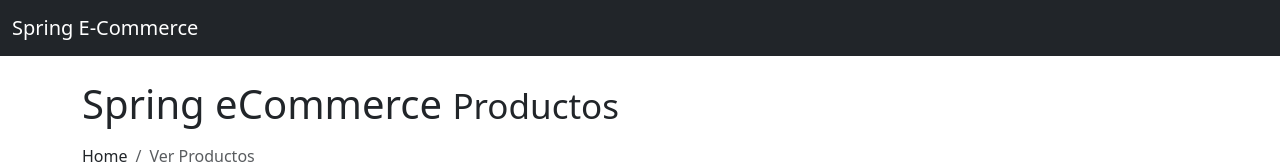
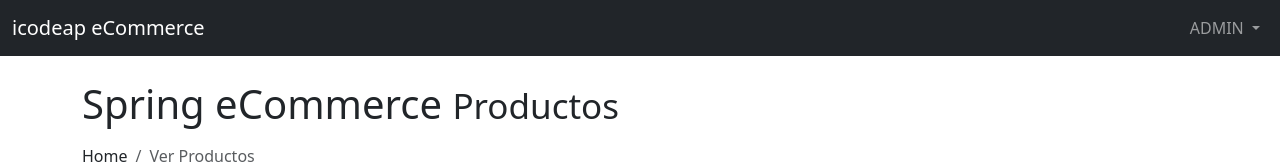
Before and after one commit to PagarciaSima/E-commerce-Angular-01-25-, an Angular app: page / in a window 1280 px wide. Shown: the top 164 px of the page. Built offline with nearby package versions, Linux system fonts and the light colour scheme; no server answers.

Commit message:
Header component

```diff
--- a/src/app/app.module.ts
+++ b/src/app/app.module.ts
@@ -5,12 +5,14 @@ import { AppComponent } from './app.component';
 import { HomeComponent } from './components/home/home.component';
 import { HttpClientModule } from '@angular/common/http';
 import { ProductListComponent } from './components/product-list/product-list.component';
+import { HeaderAdminComponent } from './components/header-admin/header-admin.component';
 
 @NgModule({
   declarations: [
     AppComponent,
     HomeComponent,
-    ProductListComponent
+    ProductListComponent,
+    HeaderAdminComponent
   ],
   imports: [
     BrowserModule,
--- /dev/null
+++ b/src/app/components/header-admin/header-admin.component.html
@@ -0,0 +1,27 @@
+<!-- Header Admin-->
+<nav class="navbar navbar-expand-lg navbar-dark bg-dark fixed-top">
+    <div class="container-fluid">
+        <a class="navbar-brand" href="#">icodeap eCommerce</a>
+        <button class="navbar-toggler" type="button" data-bs-toggle="collapse" data-bs-target="#navbarSupportedContent"
+            aria-controls="navbarSupportedContent" aria-expanded="false" aria-label="Toggle navigation">
+            <span class="navbar-toggler-icon"></span>
+        </button>
+
+        <div class="collapse navbar-collapse" id="navbarSupportedContent">
+            <ul class="navbar-nav ms-auto">
+                <li class="nav-item dropdown">
+                    <a class="nav-link dropdown-toggle" href="#" id="navbarDropdown" role="button" data-bs-toggle="dropdown" aria-expanded="false">
+                        ADMIN
+                    </a>
+                    <ul class="dropdown-menu" aria-labelledby="navbarDropdown">
+                      <li><a class="dropdown-item" href="#">Productos</a></li>
+                      <li><a class="dropdown-item" href="#">Usuarios</a></li>
+                      <li><a class="dropdown-item" href="#">Ordenes</a></li>
+                      <li><hr class="dropdown-divider"></li>
+                      <li><a class="dropdown-item" href="#">Salir</a></li>
+                    </ul>
+                  </li>
+            </ul>
+        </div>
+    </div>
+</nav>
--- a/src/app/components/product-list/product-list.component.html
+++ b/src/app/components/product-list/product-list.component.html
@@ -1,15 +1,4 @@
-<!-- Header Admin-->
-<nav class="navbar navbar-expand-lg navbar-dark bg-dark fixed-top">
-    <div class="container-fluid">
-        <a class="navbar-brand" href="#">Spring E-Commerce</a>
-        <button class="navbar-toggler" type="button" data-bs-toggle="collapse" data-bs-target="#navbarSupportedContent"
-            aria-controls="navbarSupportedContent" aria-expanded="false" aria-label="Toggle navigation">
-            <span class="navbar-toggler-icon"></span>
-        </button>
-
-
-    </div>
-</nav>
+<app-header-admin></app-header-admin>
 
 <!-- Page Content List Products-->
 <div class="container">
--- a/src/index.html
+++ b/src/index.html
@@ -9,5 +9,6 @@
 </head>
 <body>
   <app-root></app-root>
+  <script src="https://cdn.jsdelivr.net/npm/bootstrap@5.0.2/dist/js/bootstrap.bundle.min.js" integrity="sha384-MrcW6ZMFYlzcLA8Nl+NtUVF0sA7MsXsP1UyJoMp4YLEuNSfAP+JcXn/tWtIaxVXM" crossorigin="anonymous"></script>
 </body>
 </html>
```
Also changed, not shown: src/app/components/header-admin/header-admin.component.ts (added, +10 -0 lines), src/app/components/header-admin/header-admin.component.css (added), 1 other file (tests, documents, lock files or other folders).
